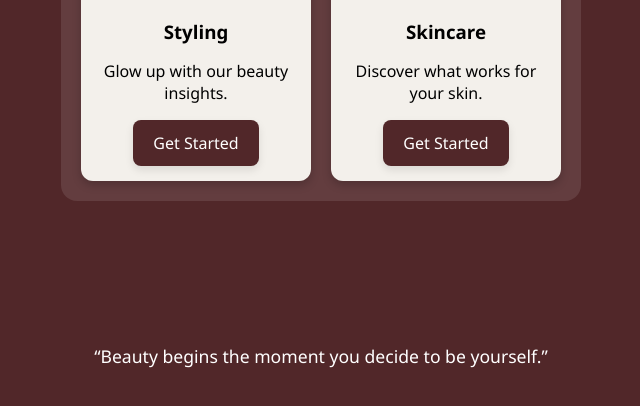
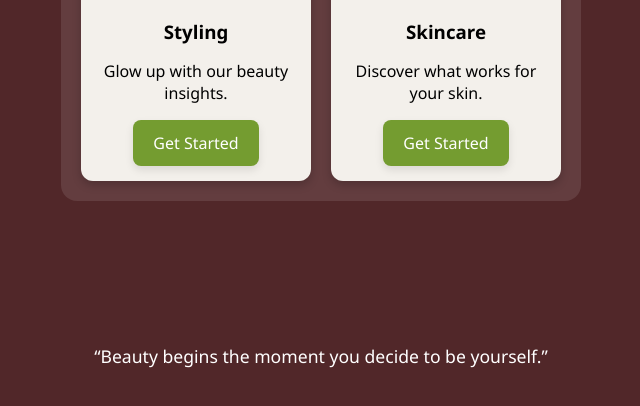
Before and after one commit to georgepr0xy/styleandbody, a Flask app: page / in a window 1280 px wide. Shown: the part 394-800 px from the top of the page, without its empty margins (319-959 px from the left). Run offline with Flask 3, Linux system fonts and the light colour scheme; some libraries are stand-ins or nearby versions.

Commit message:
button colour change

```diff
--- a/static/css/style.css
+++ b/static/css/style.css
@@ -63,7 +63,7 @@ body {
 
   .card-btn {
     display: inline-block;
-    background-color: #512729;   /* Mauve brown */
+    background-color: #749c30;   /* Mauve brown */
     color: white;
     padding: 12px 20px;
     font-size: 16px;
```
